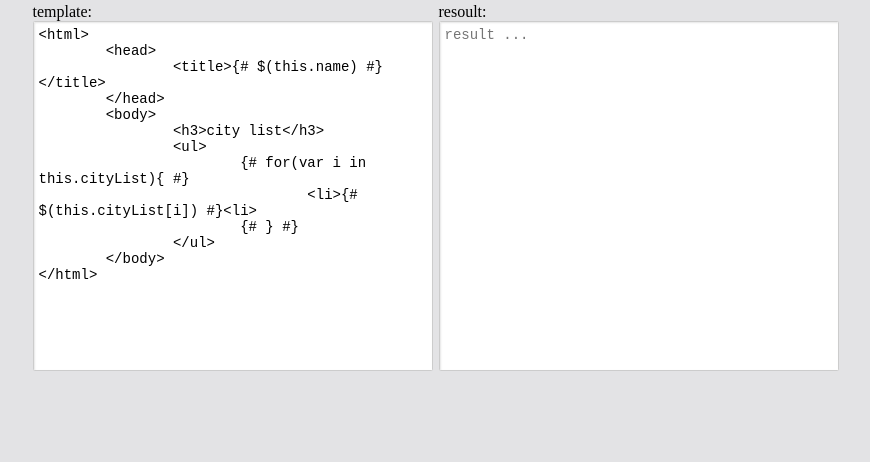
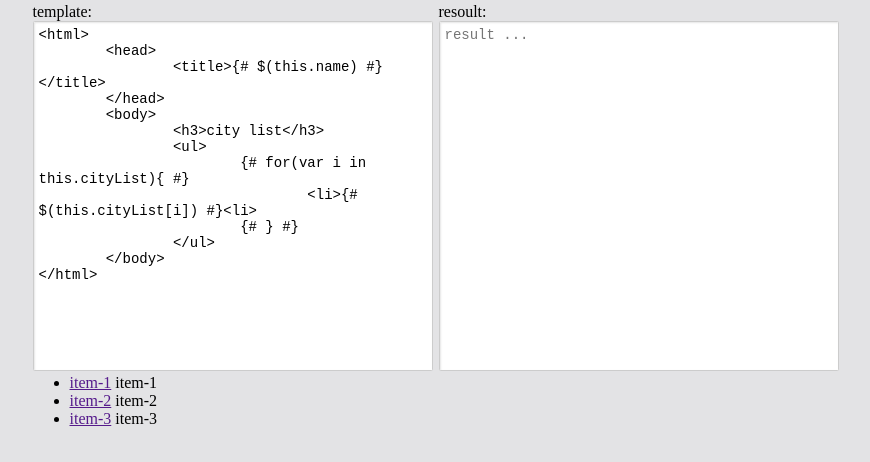
Before and after one commit to Houfeng/tp, a plain HTML site: page test/demo.html in a window 1280 px wide. Shown: the part 120-582 px from the top of the page, without its empty margins (203-1073 px from the left). Drawn offline with Linux system fonts and the light colour scheme.

Commit message:
更新至1.6
修复IE下一个BUG

```diff
--- a/src/jtp.js
+++ b/src/jtp.js
@@ -1,5 +1,5 @@
 /**
- * jtp 1.5
+ * jtp 1.6
  * jtp 模板引擎，最简洁高效的js模板引擎
  * jtp 可应用于Node.js，也可以在浏览器环境下使用。
  * 作者：侯锋
@@ -21,6 +21,7 @@
 			text = text.replace(new RegExp('\\{1}', 'gim'), '\\\\');
 			text = text.replace(new RegExp('\r{1}', 'gim'), '');
 			text = text.replace(new RegExp('\n{1}', 'gim'), '\\n');
+			text = text.replace(new RegExp('\r{1}', 'gim'), '\\r');
 			text = text.replace(new RegExp('\"{1}', 'gim'), '\\"');
 			return text;
 		},
@@ -127,7 +128,7 @@
 						tagElement.innerHTML += element.jtp.exec(model);
 					}
 				};
-				element.innerHTML = "";
+				tagElement.innerHTML = "";
 			}
 			return element.jtp;
 		};
--- a/test/demo.html
+++ b/test/demo.html
@@ -66,11 +66,14 @@
 <div class="_demo" >
 	<script type="text/template" id="tple">
 		{# for(var i in this){ #}
-		<tr><td>{# $(this[i])}</td></tr>
-		{# } #}
+		<li>
+            <a href='{# $(this[i].ApproveUrl); #}' target="_blank">{# $(this[i]); #}</a>
+            <span class="ui-info-time">{# $(this[i]); #}</span>
+        </li>
+        {# } #}
 	</script>
-	<table id="temp" data-jtp-link="tple">
-	</table>
+	<ul id="temp" data-jtp-link="tple">
+	</ul>
 </div>
 		<script type="text/javascript" src="../src/jtp.js"></script>
  		<script type="text/javascript">
@@ -92,7 +95,7 @@
  			$get('_data').onkeyup=$excute;
  			$get('_src').onkeyup();*/
  			//demo 2
- 			//jtp.element('temp').bind(["item-1","item-2","item-3"]);
+ 			jtp.element('temp').bind(["item-1","item-2","item-3"]);
 
  		</script>
 	</body>
```
Also changed, not shown: README.md, src/jtp.min.js.
